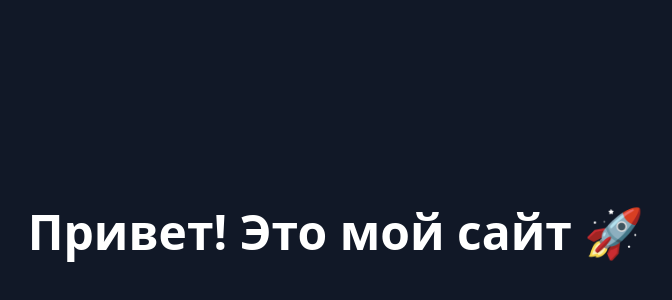
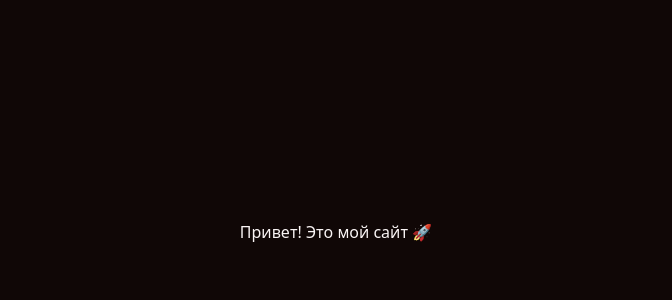
Before and after one commit to Bayram-Jm/my-nextjs-goturkmenistan, a Next.js app: page / in a window 1280 px wide. Shown: the part 168-468 px from the top of the page, without its empty margins (304-976 px from the left). Built offline with nearby package versions, Linux system fonts and the light colour scheme.

Commit message:
add src directory

```diff
--- a/src/app/page.tsx
+++ b/src/app/page.tsx
@@ -1,7 +1,7 @@
 export default function Home() {
   return (
-    <div className="min-h-screen bg-gray-900 text-white flex items-center justify-center">
-      <h1 className="text-5xl font-bold">Привет! Это мой сайт 🚀</h1>
+    <div className="min-h-screen flex items-center justify-center">
+      <h1>Привет! Это мой сайт 🚀</h1>
     </div>
   );
 }
```
